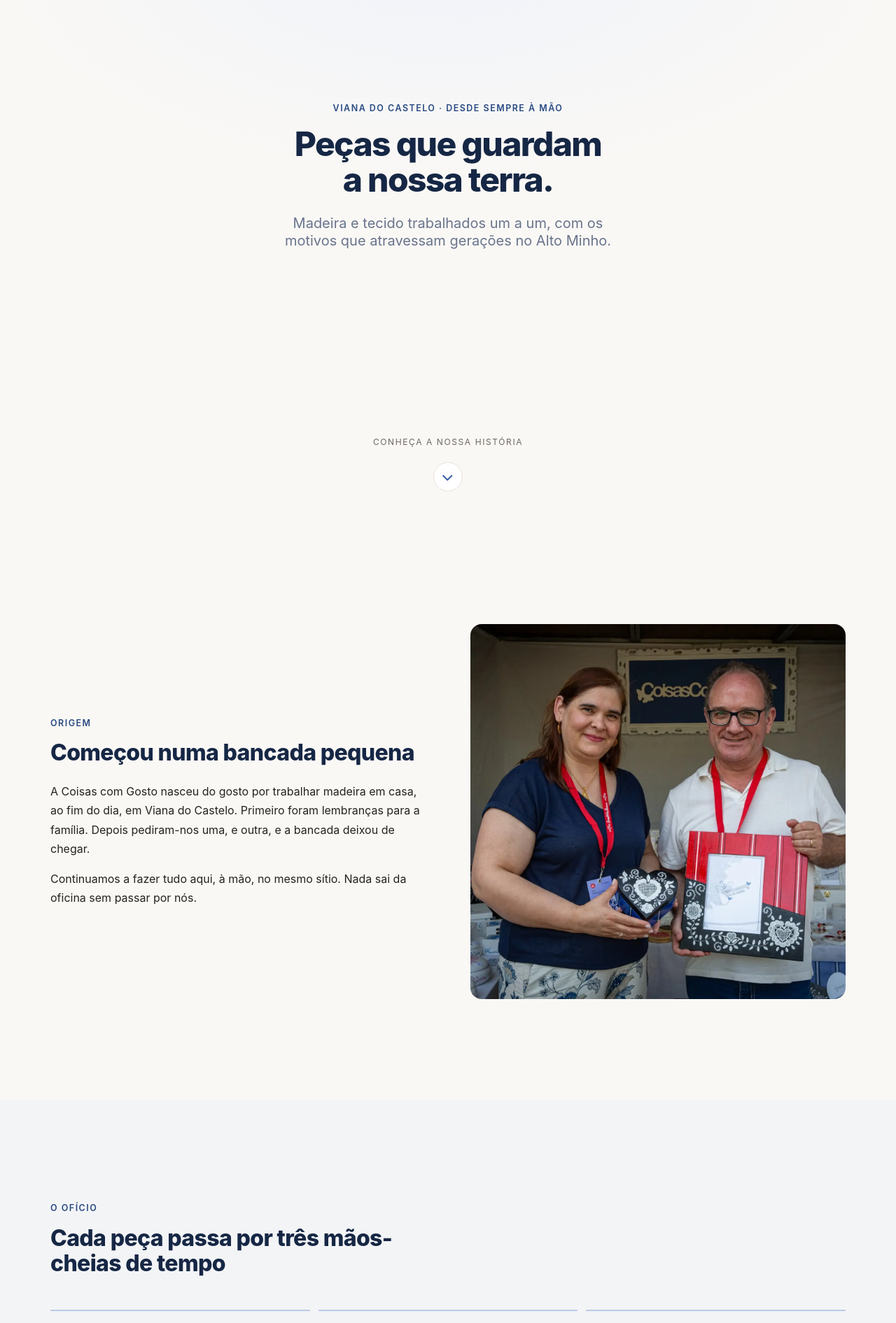
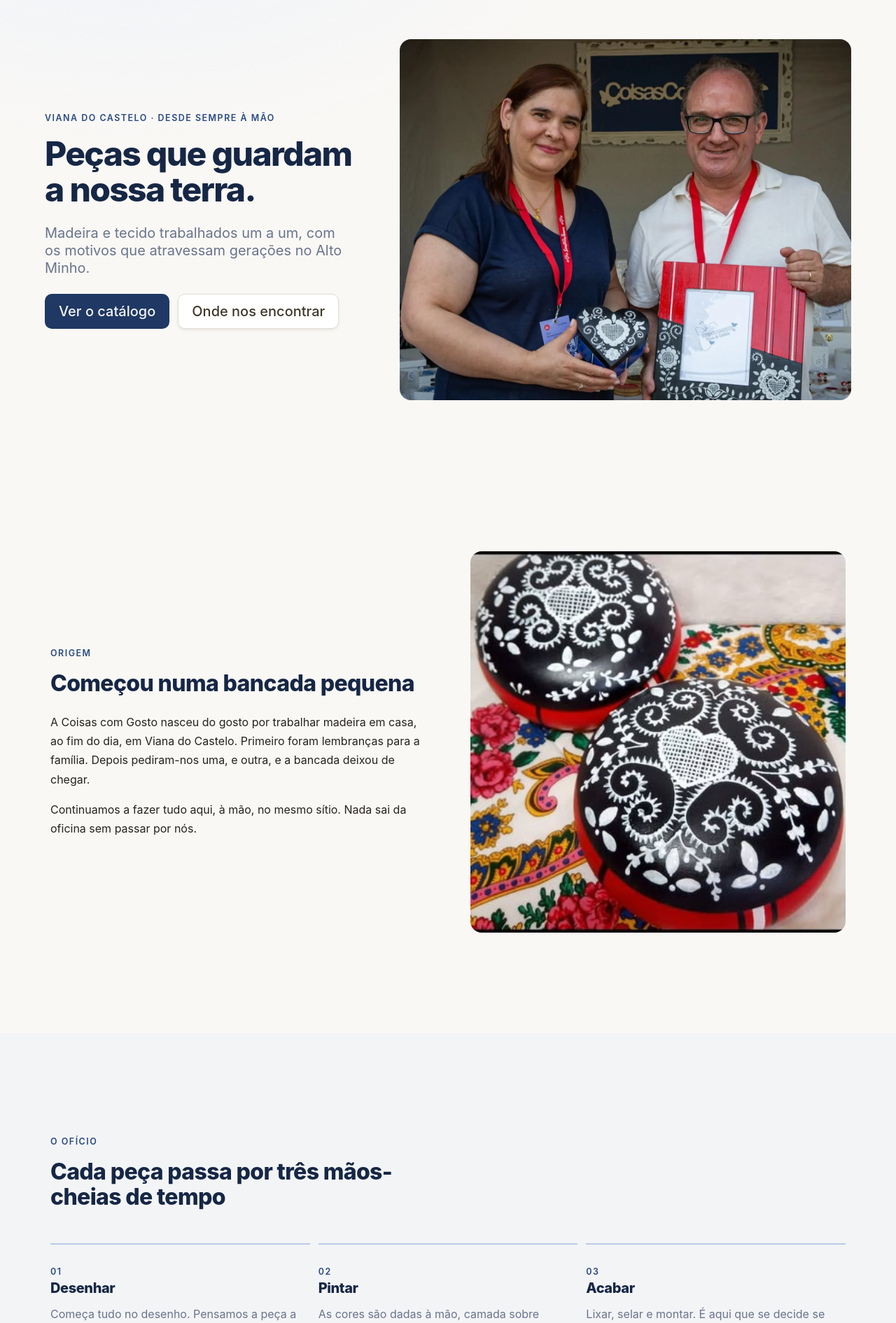
Before and after one commit to hvieira512/flask-coisascomgosto, a Flask app: page / in a window 1280 px wide. Shown: the part 52-1943 px from the top of the page at 70% size. Run offline with Flask 3, Linux system fonts and the light colour scheme; data comes from the database, SQL or seed files in the repository; data that the repository does not hold is empty; some libraries are stand-ins or nearby versions.

Commit message:
Lead the landing hero with the photograph
The hero was centred type on an empty wash, filling the whole viewport and
pushing everything worth reading below the fold. It is now a split: the
eyebrow, headline and two real CTAs on the left, the makers at their stall on
the right, at 734px rather than 100vh so the next section shows through.

The scroll cue and its keyframes go with it — there are buttons now.

Co-Authored-By: Claude Opus 5 (1M context) <noreply@anthropic.com>

```diff
--- a/static/css/store.css
+++ b/static/css/store.css
@@ -75,57 +75,26 @@ main {
     color: var(--ccg-blue-800);
 }
 
-/* The hero fills the first screen and pins the scroll cue just above the
-   fold. Bulma's .is-medium padding alone left the cue floating mid-page with
-   144px of dead space beneath it. */
+/* Tall enough to hold the photograph without filling the whole viewport: a
+   full-height hero pushed everything worth reading below the fold. */
 .store-hero {
-    position: relative;
     display: flex;
     align-items: center;
-    min-height: calc(100vh - 3.25rem);
+    padding: 3.5rem 0 4.5rem;
     background:
-        radial-gradient(60rem 30rem at 50% -10%, var(--ccg-blue-50) 0%, transparent 70%),
+        radial-gradient(60rem 30rem at 15% -20%, var(--ccg-blue-50) 0%, transparent 70%),
         var(--ccg-paper);
 }
 
-.store-hero .hero-body {
+/* Portrait, so the two of them read at this width, and cropped rather than
+   letterboxed — the source is square. */
+.store-hero-photo {
+    display: block;
     width: 100%;
-}
-
-.hero-scroll {
-    position: absolute;
-    bottom: 3rem;
-    left: 50%;
-    transform: translateX(-50%);
-    color: var(--ccg-ink-soft);
-    letter-spacing: .1em;
-    transition: color .2s ease;
-}
-
-.hero-scroll:hover {
-    color: var(--ccg-blue-700);
-}
-
-.hero-scroll-icon {
-    width: 42px;
-    height: 42px;
-    border: 1px solid var(--bulma-border);
-    background: var(--ccg-surface);
-    color: var(--ccg-blue-600);
-    /* A slow nudge downward, echoing the loader's breathing rhythm. */
-    animation: hero-nudge 2.4s ease-in-out infinite;
-}
-
-@keyframes hero-nudge {
-
-    0%,
-    100% {
-        transform: translateY(0);
-    }
-
-    50% {
-        transform: translateY(5px);
-    }
+    aspect-ratio: 5 / 4;
+    object-fit: cover;
+    object-position: center 30%;
+    border-radius: var(--radius-lg);
 }
 
 /* The step number is rendered as an eyebrow ("01"), so the browser's own
--- a/templates/store/home.html
+++ b/templates/store/home.html
@@ -20,33 +20,44 @@
 
 {% block content %}
 
-{# ---------------------------------------------------------------- 1. Hero #}
-<section class="hero is-medium store-hero">
-    <div class="hero-body">
-        <div class="container has-text-centered">
+{# ---------------------------------------------------------------- 1. Hero
+
+   The photograph leads. For a two-person workshop the most characteristic thing
+   in the subject's world is the two of them holding what they made, so the hero
+   is a split rather than centred type on an empty wash — and it carries the two
+   things a visitor might actually want to do next. #}
+<section class="store-hero">
+    <div class="container">
+        <div class="columns is-vcentered is-variable is-8">
+            <div class="column is-5">
                 <p class="eyebrow">Viana do Castelo · desde sempre à mão</p>
 
                 <h1 class="title is-1 is-spaced store-display">
                     Peças que guardam<br>a nossa terra.
                 </h1>
 
-            <p class="subtitle is-5 has-text-grey mx-auto measure-narrow">
+                <p class="subtitle is-5 has-text-grey measure-narrow">
                     Madeira e tecido trabalhados um a um, com os motivos que
                     atravessam gerações no Alto Minho.
                 </p>
 
+                <div class="buttons mt-5">
+                    <a class="button is-dark is-medium"
+                       href="{{ url_for('web.store.products') }}">
+                        Ver o catálogo
+                    </a>
+                    <a class="button is-medium" href="#contacts">Onde nos encontrar</a>
                 </div>
             </div>
 
-    {# Direct child of the hero: Bulma's .container is position:relative, so a
-       cue placed inside it would anchor to the container, not the hero. #}
-    <a class="hero-scroll is-flex is-flex-direction-column is-align-items-center"
-       href="#origin">
-        <span class="is-size-7 is-uppercase">Conheça a nossa história</span>
-        <span class="disc hero-scroll-icon mt-4" aria-hidden="true">
-            <i class="fa-solid fa-chevron-down"></i>
-        </span>
-    </a>
+            <div class="column is-7">
+                <img class="store-hero-photo"
+                     src="{{ url_for('static', filename='img/hero.webp') }}"
+                     alt="Os fundadores da Coisas com Gosto numa feira de artesanato, com uma caixa em forma de coração e uma moldura pintada à mão."
+                     width="1440" height="1440">
+            </div>
+        </div>
+    </div>
 </section>
 
 {# ------------------------------------------------------------- 2. Origin #}
@@ -70,9 +81,9 @@
 
             <div class="column is-half">
                 <figure class="image">
-                    <img class="media-photo" src="{{ url_for('static', filename='img/hero.webp') }}"
-                         alt="Os fundadores da Coisas com Gosto numa feira de artesanato, com uma
-                              caixa em forma de coração e uma moldura pintada à mão."
+                    <img class="media-photo" src="{{ url_for('static', filename='img/ccg-01.jpg') }}"
+                         alt="Duas caixas redondas pretas com filigrana branca e friso vermelho,
+                              sobre um Lenço dos Namorados."
                          loading="lazy">
                 </figure>
             </div>
```
Also changed, not shown: tests/test_contacts_api.py (+6 -6 lines). Lines whose indentation alone changed are shown as unchanged.
